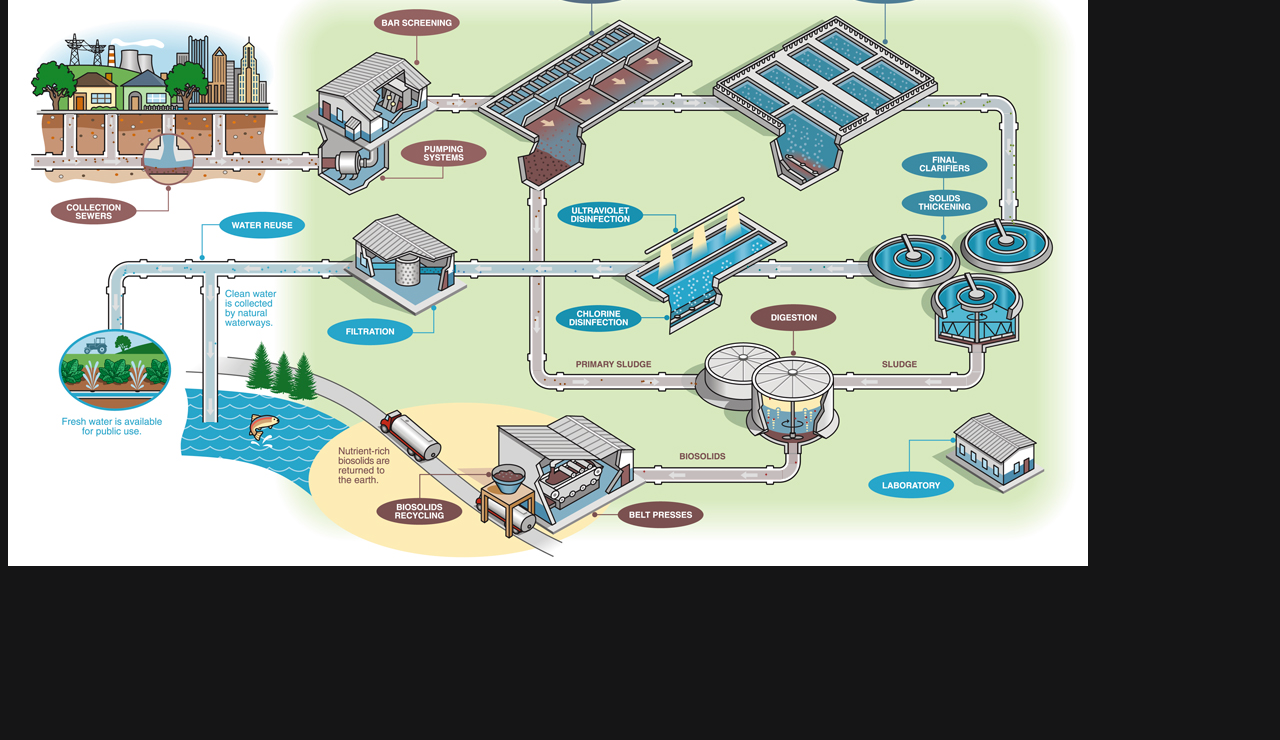
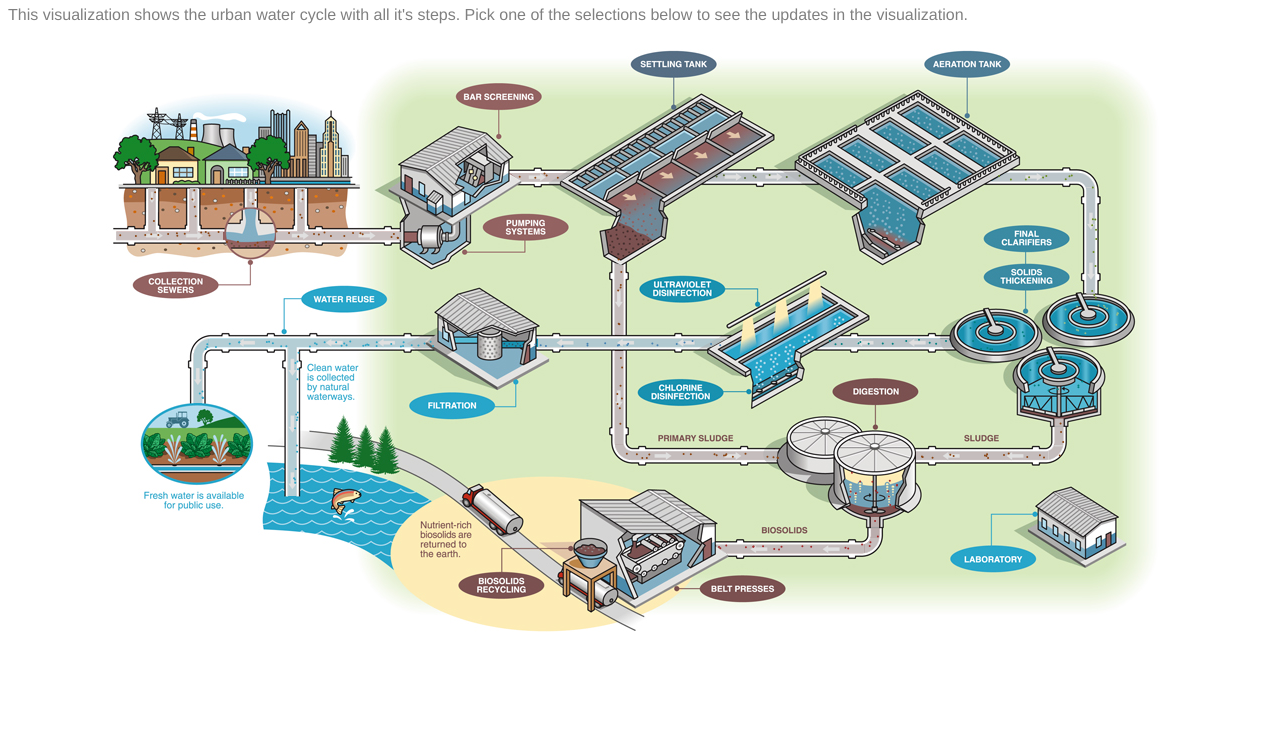
Before and after one commit to svivesqlik/svivesqlik.github.io, a plain HTML site: page agbar/index.html in a window 1280 px wide. Shown: the part 60-800 px from the top of the page. Drawn offline with nearby package versions, Linux system fonts and the light colour scheme; animation ran at ten frames a second.

Commit message:
Pushing more changes in the water cycle app, modified the appearance to better integrate with the background image, added some basic styling too. Need to integrate now with a sense application

```diff
--- a/agbar/index.html
+++ b/agbar/index.html
@@ -6,7 +6,9 @@
 </head>
 <body>
   <!-- start -->
-  <span id="pos"></span>V: vessel coloring<br />
+  <!--<span id="pos"></span>V: vessel coloring<br />-->
+  <h1>the urban water cycle</h1>
+  <p>This visualization shows the urban water cycle with all it's steps. Pick one of the selections below to see the updates in the visualization.</p>
   <canvas width="1100" height="600" ></canvas>
   <svg width="1100" height="600" ></svg>
 
--- a/agbar/pathFollow.js
+++ b/agbar/pathFollow.js
@@ -1,8 +1,6 @@
 // RED var stroke_particle = '#AD2C4E';
-var stroke_particle_ulcc = 'red';
-var stroke_particle_suezmax = 'blue';
 
-var stroke_particle = 'navy';
+var DEBUG = false;
 
 var color_particles = true;
 
@@ -26,7 +24,6 @@ var dimensions = {
     width: 1100 - margin.left - margin.right,
     height: 600 - margin.top - margin.bottom
 };
-
 
 var formatNumber = d3.format(",.0f"),
     format = function (d) {
@@ -62,11 +59,14 @@ var pure_clean_color = '#2FA6C7';
 var dirty_color = '#8B4513';
 var biosolids_color = 'brown';
 
+var CONSUMPTION_FACTOR = 20;
+
+
 var lineData = [
     // From Aeration tank
     {
         data: {
-            freq: 1,
+            freq: 1 * CONSUMPTION_FACTOR ,
             color: just_aireated_color,
         },
         points: [
@@ -80,7 +80,7 @@ var lineData = [
     // From Settling tank
     {
         data: {
-            freq: 1,
+            freq: 1 * CONSUMPTION_FACTOR ,
             color: almost_not_treated_color,
         },
         points: [
@@ -93,7 +93,7 @@ var lineData = [
     // From solids thickening/clarifiers to ultraviolet
     {
         data: {
-            freq: 0.25,
+            freq: 0.25 * CONSUMPTION_FACTOR ,
             color: first_pass_clean_color,
         },
         points: [
@@ -104,7 +104,7 @@ var lineData = [
     // Loop within solids thickening
     {
         data: {
-            freq: 0.1,
+            freq: 0.1 * CONSUMPTION_FACTOR ,
             color: first_pass_clean_color,
             displacement: 5,
             no_displace_x: true,
@@ -127,7 +127,7 @@ var lineData = [
     ]},
       {
         data: {
-            freq: 0.1,
+            freq: 0.1 * CONSUMPTION_FACTOR ,
             color: first_pass_clean_color,
             displacement: 5,
             no_displace_x: true
@@ -150,7 +150,7 @@ var lineData = [
     ]},
     {
           data: {
-            freq: 0.1,
+            freq: 0.1 * CONSUMPTION_FACTOR ,
             color: first_pass_intermediate_clean_color,
             displacement: 4,
             no_displace_x: true,
@@ -170,7 +170,7 @@ var lineData = [
     // From ultraviolet to filtration
     {
         data: {
-            freq: 0.25,
+            freq: 0.25 * CONSUMPTION_FACTOR ,
             color: half_clean_color,
         },
         points: [
@@ -185,7 +185,7 @@ var lineData = [
     //
     {
         data: {
-            freq: 0.1,
+            freq: 0.1 * CONSUMPTION_FACTOR ,
             color: pure_clean_color,
         },
         points: [
@@ -198,7 +198,7 @@ var lineData = [
 
     {
         data: {
-            freq: 0.4,
+            freq: 0.4 * CONSUMPTION_FACTOR ,
             color: pure_clean_color,
         },
         points: [
@@ -219,7 +219,7 @@ var lineData = [
     //
     {
         data: {
-            freq: 1,
+            freq: 1 * CONSUMPTION_FACTOR ,
             color: dirty_color,
         },
         points: [
@@ -229,7 +229,7 @@ var lineData = [
     },
      {
         data: {
-            freq: 1,
+            freq: 1 * CONSUMPTION_FACTOR ,
             color: dirty_color,
 
         },
@@ -240,7 +240,7 @@ var lineData = [
     },
      {
         data: {
-            freq: 1,
+            freq: 1 * CONSUMPTION_FACTOR ,
             color: dirty_color,
 
         },
@@ -251,7 +251,7 @@ var lineData = [
     },
     {
         data: {
-            freq: 1,
+            freq: 1 * CONSUMPTION_FACTOR ,
             color: dirty_color,
         },
         points: [
@@ -262,7 +262,7 @@ var lineData = [
     },
     {
         data: {
-            freq: 1,
+            freq: 1 * CONSUMPTION_FACTOR ,
             color: dirty_color,
         },
         points: [
@@ -273,7 +273,7 @@ var lineData = [
     },
     {
         data: {
-            freq: 1,
+            freq: 1 * CONSUMPTION_FACTOR ,
             color: dirty_color,
         },
         points: [
@@ -284,7 +284,7 @@ var lineData = [
     },
     {
         data: {
-            freq: 1,
+            freq: 1 * CONSUMPTION_FACTOR ,
             color: dirty_color,
         },
         points: [
@@ -298,7 +298,7 @@ var lineData = [
     // From Bar Screening
     {
         data: {
-            freq: 0.5,
+            freq: 0.5 * CONSUMPTION_FACTOR ,
             color: dirty_color,
         },
         points: [
@@ -311,7 +311,7 @@ var lineData = [
     // From solids thikening
     {
         data: {
-            freq: 0.05,
+            freq: 0.05 * CONSUMPTION_FACTOR ,
             color: dirty_color,
         },
         points: [
@@ -326,7 +326,7 @@ var lineData = [
 
     {
         data: {
-            freq: 0.25,
+            freq: 0.25 * CONSUMPTION_FACTOR ,
             color: dirty_color,
         },
         points: [
@@ -336,7 +336,7 @@ var lineData = [
     },
     {
         data: {
-            freq: 0.25,
+            freq: 0.25 * CONSUMPTION_FACTOR ,
             color: dirty_color,
         },
         points: [
@@ -354,7 +354,7 @@ var lineData = [
     // Digestion process
     {
         data: {
-            freq: 0.25,
+            freq: 0.25 * CONSUMPTION_FACTOR ,
             color: biosolids_color,
             displacement: 45,
             no_displace_x: true,
@@ -375,8 +375,7 @@ var lineData = [
 
     {
         data: {
-            dest: '',
-            freq: 0.1,
+            freq: 0.1 * CONSUMPTION_FACTOR ,
             color: biosolids_color,
         },
         points: [
@@ -446,6 +445,7 @@ imageObj.onload = function () {
 
 imageObj.src = 'flow.png';
 
+if (DEBUG) {
     canvas.addEventListener('mousemove', function (evt) {
         var mousePos = getMousePos(canvas, evt);
         d3.select('#pos').html('Pos: ' + mousePos.x + ',' + mousePos.y);
@@ -455,8 +455,7 @@ canvas.addEventListener('click', function (evt) {
         var mousePos = getMousePos(canvas, evt);
         console.log('{x:' + mousePos.x + ', y:' + mousePos.y + '}, ');
     }, false);
-
-///////
+}
 
 function tick(elapsed, time) {
 
--- a/agbar/style.css
+++ b/agbar/style.css
@@ -1,7 +1,15 @@
 
 body {
-  background: #151516;
+  background-color: #FFF;
+  font-family: Helvetica;
+  color: gray;
 }
+
+h1 {
+    font-variant: small-caps;
+    color: #4F7D94;
+}
+
 
 path {
   fill: none;
@@ -12,6 +20,9 @@ path {
 canvas {
     text-align: center;
     z-index: 999;
+    display: block;
+    margin: auto;
+    vertical-align: middle;
 }
 
 svg {
```
Lines whose indentation alone changed are shown as unchanged.
